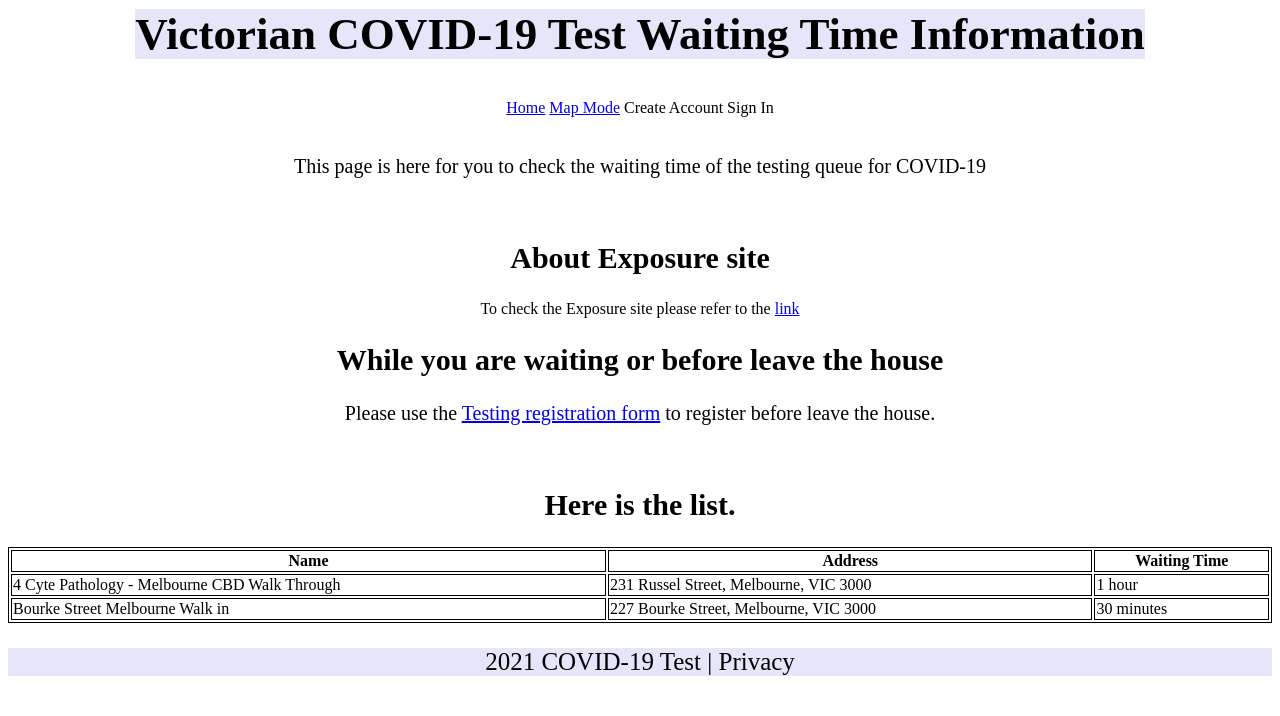
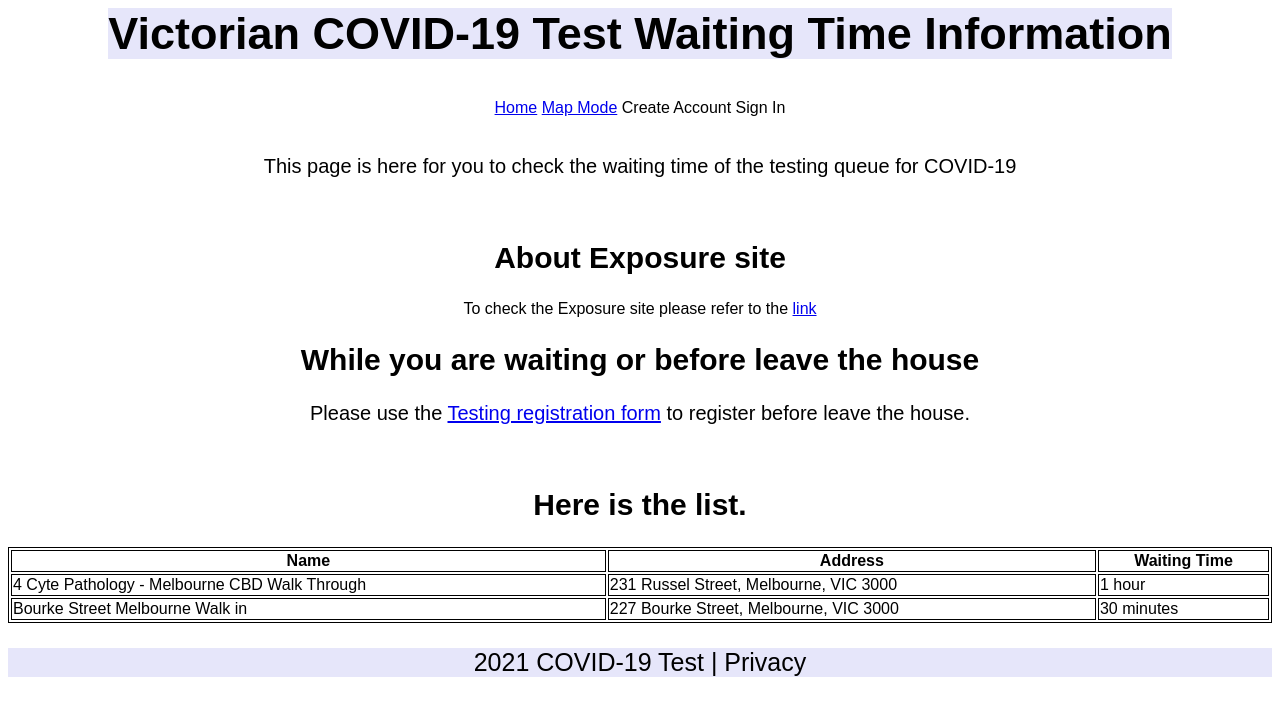
Before and after one commit to patriciasolihin/SEPM-2021, a PHP site: page /home.html in a window 1280 px wide. Shown: the top 716 px of the page. Run offline with PHP 8.4, Linux system fonts and the light colour scheme.

Commit message:
edited font family

```diff
--- a/public/style.css
+++ b/public/style.css
@@ -1,4 +1,5 @@
 header{
+    font-family: Arial, Helvetica, sans-serif;
     color:black;
     text-align: center;
 }
@@ -14,24 +15,29 @@ li{
 }
 
 .content{
+    font-family: Arial, Helvetica, sans-serif;
     font-size: 20px;
 }
 
 h2{
+    font-family: Arial, Helvetica, sans-serif;
     text-align: center;
     font-size: 30px;
     font-weight: bold;
 }
 
 p{
+    font-family: Arial, Helvetica, sans-serif;
     text-align: center;
 }
 
 table, th, td {
+    font-family: Arial, Helvetica, sans-serif;
     border:1px solid black;
 }
 
 footer{
+    font-family: Arial, Helvetica, sans-serif;
     text-align: center;
     font-size: 25px;
     background-color: #e6e6fa;
```
